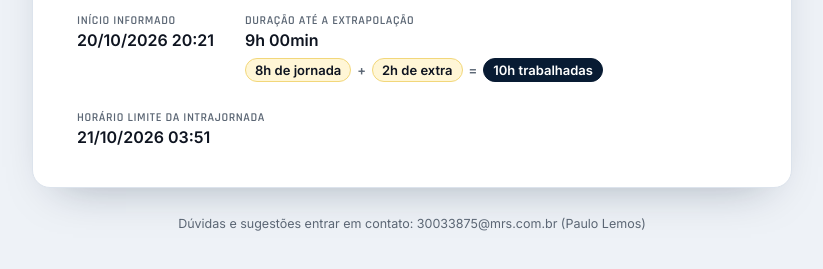
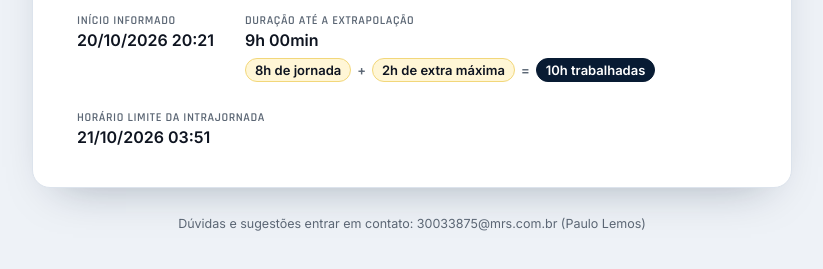
Before and after one commit to pauloalberto123/calculo-extrapolacao, a plain HTML site: page index.html in a window 1280 px wide. Both pictures are taken after a click on the button "CALCULAR". Shown: the part 483-752 px from the top of the page, without its empty margins (228-1051 px from the left). Drawn offline with Linux system fonts and the light colour scheme.

Commit message:
index.html

```diff
--- a/index.html
+++ b/index.html
@@ -150,10 +150,10 @@
         <div class="meta-item">
           <div class="k">Duração até a extrapolação</div>
           <div class="v" id="metaDuracao">-</div>
-          <div class="jornada">
+          <div class="jornada programada">
             <span class="chip">8h de jornada</span>
             <span class="op">+</span>
-            <span class="chip">2h de extra</span>
+            <span class="chip">2h de extra máxima</span>
             <span class="op">=</span>
             <span class="chip total">10h trabalhadas</span>
           </div>
```
